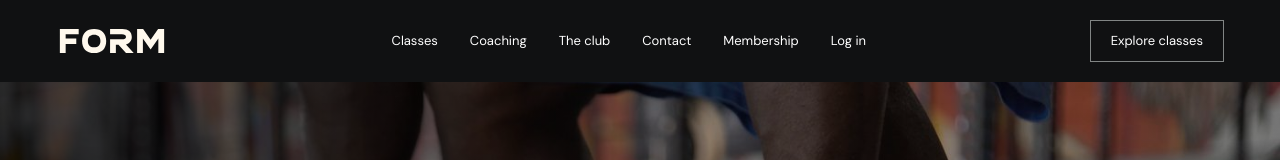
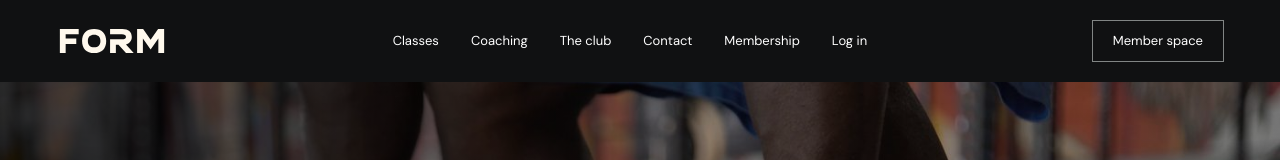
Before and after one commit to HabeebAdewole/bookish-fortnight, a React (Vite) app in the folder frontend/: page / in a window 1280 px wide. Shown: the top 160 px of the page. Built offline with nearby package versions, Linux system fonts and the light colour scheme.

Commit message:
[phase-5] connect public journeys and document frontend release

```diff
--- a/frontend/src/components/Header.tsx
+++ b/frontend/src/components/Header.tsx
@@ -18,7 +18,7 @@ export function Header({ active }: { active?: 'classes' | 'coaches' | 'membershi
         <nav className="desktop-nav" aria-label="Main navigation">
           {links.map(link => <a key={link.href} href={link.href} aria-current={active === link.page ? 'page' : undefined}>{link.label}</a>)}
         </nav>
-        <a className="button header-action" href="#/classes">Explore classes</a>
+        <a className="button header-action" href="#/member">Member space</a>
         <button className="menu-toggle" aria-expanded={menuOpen} aria-controls="mobile-navigation" onClick={() => setMenuOpen(!menuOpen)} onKeyDown={event => { if (event.key === 'Escape') setMenuOpen(false) }}>
           {menuOpen ? 'Close menu' : 'Menu'}<span aria-hidden="true">{menuOpen ? '−' : '+'}</span>
         </button>
@@ -26,6 +26,8 @@ export function Header({ active }: { active?: 'classes' | 'coaches' | 'membershi
           if (event.key === 'Escape') { setMenuOpen(false); document.querySelector<HTMLButtonElement>('.menu-toggle')?.focus() }
         }}>
           {links.map(link => <a key={link.href} href={link.href} aria-current={active === link.page ? 'page' : undefined} onClick={() => setMenuOpen(false)}>{link.label}</a>)}
+          <a href="#/member" onClick={() => setMenuOpen(false)}>Member space</a>
+          <a href="#/admin" onClick={() => setMenuOpen(false)}>Club administration</a>
         </nav>
       </div>
     </header>
--- a/frontend/src/components/PageShell.tsx
+++ b/frontend/src/components/PageShell.tsx
@@ -6,6 +6,6 @@ export function PageShell({ children, active }: { children: ReactNode; active?:
     <a className="skip-link" href="#page-content" onClick={event => { event.preventDefault(); document.getElementById('page-content')?.focus() }}>Skip to content</a>
     <Header active={active} />
     <main id="page-content" tabIndex={-1}>{children}</main>
-    <footer className="page-footer"><div className="page-width"><a href="#home" aria-label="FORM home"><img src="/brand/form-wordmark-light.svg" alt="FORM" width="112" height="32" /></a><nav aria-label="Footer navigation"><a href="#/about">The club</a><a href="#/contact">Contact</a><a href="#/membership">Membership</a><a href="#/login">Log in</a></nav></div></footer>
+    <footer className="page-footer"><div className="page-width"><a href="#home" aria-label="FORM home"><img src="/brand/form-wordmark-light.svg" alt="FORM" width="112" height="32" /></a><nav aria-label="Footer navigation"><a href="#/about">The club</a><a href="#/contact">Contact</a><a href="#/membership">Membership</a><a href="#/member">Member space</a><a href="#/admin">Club administration</a><a href="#/login">Log in</a></nav></div></footer>
   </>
 }
--- a/frontend/src/pages/Home.tsx
+++ b/frontend/src/pages/Home.tsx
@@ -50,7 +50,7 @@ function Home() {
 
           <section className="closing-section page-width"><h2>YOUR NEXT REP<br />STARTS HERE.</h2><a className="button button-dark" href="#/classes">Find your session</a></section>
         </main>
-        <footer className="site-footer"><div className="page-width"><div className="footer-main"><a href="#home" aria-label="FORM home"><img src="/brand/form-wordmark-light.svg" alt="FORM" width="464" height="132" /></a><p>Training with purpose.<br />Progress through practice.</p><nav aria-label="Footer navigation"><a href="#/classes">Classes</a><a href="#/coaches">Coaching</a><a href="#/about">The club</a><a href="#/contact">Contact</a><a href="#/membership">Membership</a><a href="#/login">Log in</a></nav></div><div className="footer-bottom"><span>© {new Date().getFullYear()} FORM</span><a href="#home">Back to top ↑</a></div></div></footer>
+        <footer className="site-footer"><div className="page-width"><div className="footer-main"><a href="#home" aria-label="FORM home"><img src="/brand/form-wordmark-light.svg" alt="FORM" width="464" height="132" /></a><p>Training with purpose.<br />Progress through practice.</p><nav aria-label="Footer navigation"><a href="#/classes">Classes</a><a href="#/coaches">Coaching</a><a href="#/about">The club</a><a href="#/contact">Contact</a><a href="#/membership">Membership</a><a href="#/member">Member space</a><a href="#/admin">Club administration</a><a href="#/login">Log in</a></nav></div><div className="footer-bottom"><span>© {new Date().getFullYear()} FORM</span><a href="#home">Back to top ↑</a></div></div></footer>
       </div>
     </>
   )
--- a/frontend/src/pages/MemberPage.tsx
+++ b/frontend/src/pages/MemberPage.tsx
@@ -16,8 +16,9 @@ export function MemberPage({ bookingView, membershipView, checkoutView, profileV
   const active = membership.status === 'active'
   const allowanceLabel = Number.isFinite(allowance) ? allowance : 'Unlimited'
   const { bookings, book, cancel, storageWarning } = useDemoBookings(allowance, active)
-  const [category, setCategory] = useState('All classes')
-  const [coach, setCoach] = useState('')
+  const params = new URLSearchParams(query)
+  const [category, setCategory] = useState<string>(() => categories.find(value => value === params.get('category')) ?? 'All classes')
+  const [coach, setCoach] = useState(() => trainers.find(value => value.id === params.get('coach'))?.id ?? '')
   const [message, setMessage] = useState('')
   const [pending, setPending] = useState<DatedSession | null>(null)
   const dialog = useRef<HTMLDialogElement>(null)
--- a/frontend/src/pages/MembershipPage.tsx
+++ b/frontend/src/pages/MembershipPage.tsx
@@ -21,7 +21,7 @@ export function MembershipPage() {
     </section>
     <section id="membership-plans" tabIndex={-1} className="membership-detail-plans page-width section-space" aria-labelledby="plans-title">
       <div className="section-intro"><h2 id="plans-title">YOUR ROUTINE.<br />YOUR MEMBERSHIP.</h2><p>Monthly plans in Nigerian naira.</p></div>
-      <div className="membership-grid">{memberships.map((plan, index) => <article className={`membership-plan ${plan.featured ? 'membership-featured' : ''}`} key={plan.name}><div className="plan-heading"><h3>{plan.name}</h3>{plan.featured && <span>A consistent weekly routine</span>}</div><p className="plan-price">₦{plan.price}<span> / month</span></p><p className="membership-fit">{['Make space for a weekly session.', 'Build a rhythm with more coached sessions.', 'Make the most of the full timetable.'][index]}</p><ul>{plan.features.map(feature => <li key={feature}>{feature}</li>)}</ul><a className="button" href="#/classes">Explore classes</a></article>)}</div>
+      <div className="membership-grid">{memberships.map((plan, index) => <article className={`membership-plan ${plan.featured ? 'membership-featured' : ''}`} key={plan.name}><div className="plan-heading"><h3>{plan.name}</h3>{plan.featured && <span>A consistent weekly routine</span>}</div><p className="plan-price">₦{plan.price}<span> / month</span></p><p className="membership-fit">{['Make space for a weekly session.', 'Build a rhythm with more coached sessions.', 'Make the most of the full timetable.'][index]}</p><ul>{plan.features.map(feature => <li key={feature}>{feature}</li>)}</ul><a className="button" href={`#/member/checkout?plan=${encodeURIComponent(plan.name)}`}>Choose {plan.name}</a></article>)}</div>
     </section>
     <section className="membership-comparison" aria-labelledby="compare-title"><div className="page-width"><div className="section-intro"><h2 id="compare-title">THE DETAILS,<br />SIDE BY SIDE.</h2><p>Every plan gives you access to all three training disciplines. The difference is how often you train and the check-in support included.</p></div><p className="comparison-hint" id="comparison-help">On smaller screens, scroll across to compare all plans.</p><div className="comparison-scroll" role="region" aria-label="Compare membership inclusions" aria-describedby="comparison-help" tabIndex={0}><table><caption className="sr-only">FORM monthly membership comparison</caption><thead><tr><th scope="col">What is included</th>{memberships.map(plan => <th scope="col" key={plan.name}>{plan.name}<span>₦{plan.price} / month</span></th>)}</tr></thead><tbody>{comparison.map(row => <tr key={row.label}><th scope="row">{row.label}</th>{row.values.map((value, index) => <td key={memberships[index].name}>{value}</td>)}</tr>)}</tbody></table></div><p className="comparison-note">Group-class memberships. One-to-one personal training is separate.</p></div></section>
     <section className="membership-faq page-width section-space" aria-labelledby="faq-title"><div><p className="section-caption">Before you begin</p><h2 id="faq-title">A LITTLE<br />MORE CLARITY.</h2><p>Get familiar with the plans, then explore the people and sessions behind them.</p><a className="text-link" href="#/coaches">Meet the coaches <span aria-hidden="true">↗</span></a></div><div className="faq-list">{questions.map(item => <details key={item.question}><summary>{item.question}<span aria-hidden="true" /></summary><p>{item.answer}</p></details>)}</div></section>
--- a/frontend/src/pages/SchedulePage.tsx
+++ b/frontend/src/pages/SchedulePage.tsx
@@ -23,6 +23,7 @@ function ClassDetails({ session, onClose }: { session: ClassPreview | null; onCl
       <h2 id="detail-title">{session.name}</h2>
       <p className="detail-summary">{session.description}</p>
       <dl className="class-facts"><div><dt>When</dt><dd>{session.day}, {session.time}</dd></div><div><dt>Duration</dt><dd>{session.duration} minutes</dd></div><div><dt>Space</dt><dd>{session.location}</dd></div><div><dt>Equipment</dt><dd>{session.equipment}</dd></div></dl>
+      <a className="button button-dark" href={`#/member/classes?category=${encodeURIComponent(session.category)}&coach=${encodeURIComponent(session.coachId)}`}>Find bookable sessions</a>
       <h3>What to expect</h3><p>{coach.session}</p>
       <a className="detail-coach" href={`#/coaches/${coach.id}`}><span>Your coach<strong>{coach.name}</strong></span><span aria-hidden="true">↗</span></a>
 
```
Also changed, not shown: 1 other file (tests, documents, lock files or other folders).
